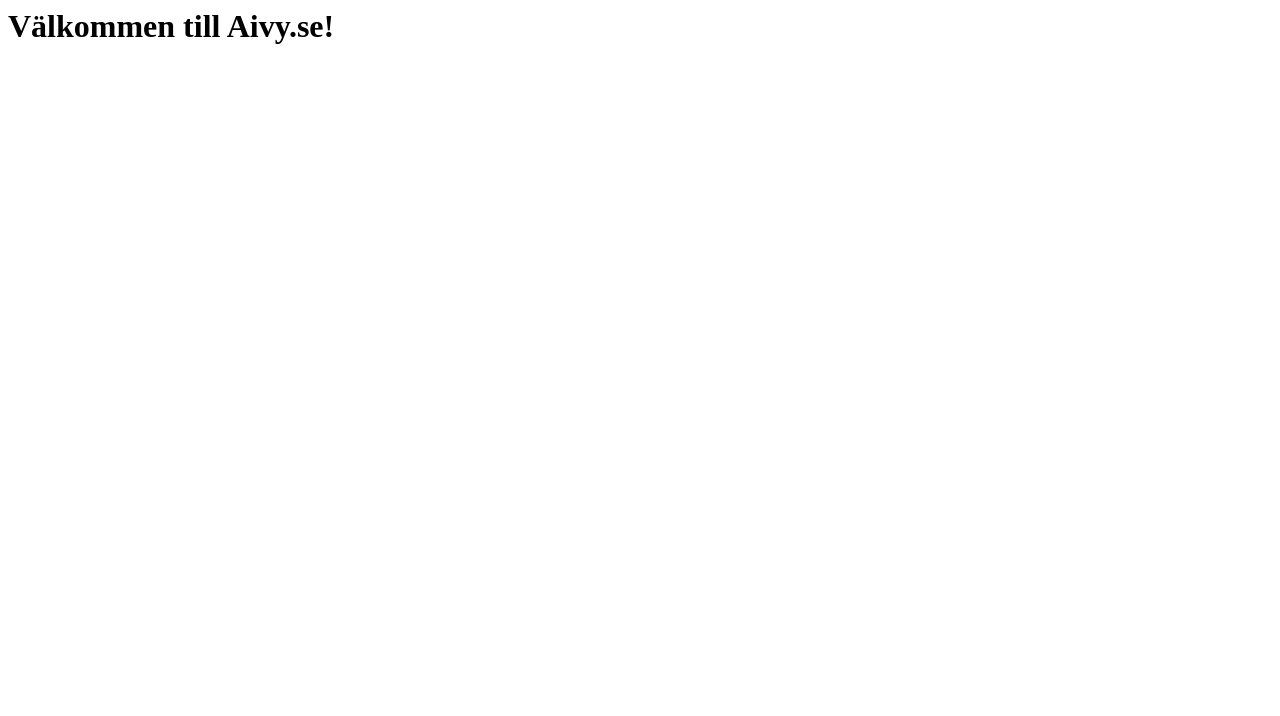
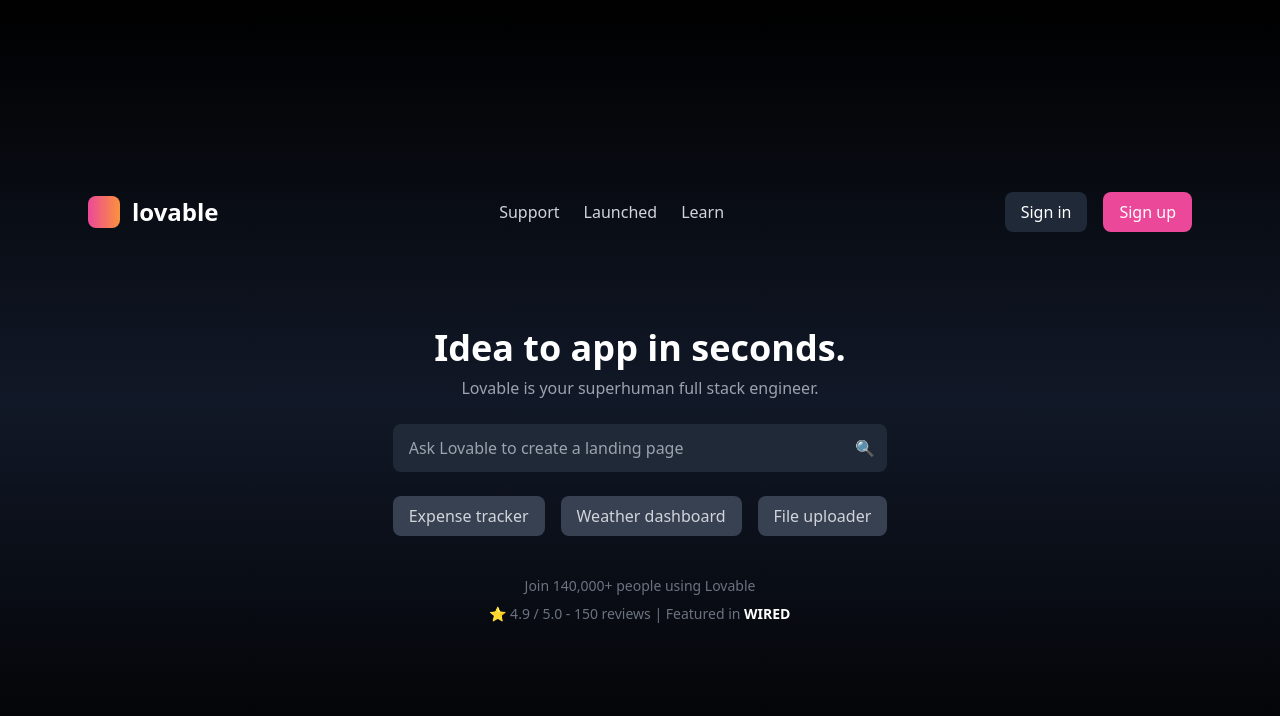
Before and after one commit to Heyhacke/Aivy.se, a plain HTML site: page index.html in a window 1280 px wide. Drawn offline with nearby package versions, Linux system fonts and the light colour scheme.

Commit message:
Update index.html

```diff
--- a/index.html
+++ b/index.html
@@ -1 +1,60 @@
-<h1>Välkommen till Aivy.se!</h1>
+<!DOCTYPE html>
+<html lang="en">
+<head>
+    <meta charset="UTF-8">
+    <meta name="viewport" content="width=device-width, initial-scale=1.0">
+    <title>Lovable Clone</title>
+    <script src="https://cdn.tailwindcss.com"></script>
+</head>
+<body class="bg-gradient-to-b from-black via-gray-900 to-black text-white flex flex-col items-center justify-center min-h-screen">
+
+    <!-- Navbar -->
+    <header class="w-full max-w-6xl flex justify-between items-center py-4 px-6">
+        <div class="flex items-center space-x-3">
+            <span class="h-8 w-8 bg-gradient-to-r from-pink-500 to-orange-400 rounded-lg"></span>
+            <h1 class="text-2xl font-bold">lovable</h1>
+        </div>
+        <nav class="hidden md:flex space-x-6">
+            <a href="#" class="text-gray-300 hover:text-white">Support</a>
+            <a href="#" class="text-gray-300 hover:text-white">Launched</a>
+            <a href="#" class="text-gray-300 hover:text-white">Learn</a>
+        </nav>
+        <div class="flex space-x-4">
+            <button class="hidden md:block bg-gray-800 px-4 py-2 rounded-lg">Sign in</button>
+            <button class="bg-pink-500 px-4 py-2 rounded-lg">Sign up</button>
+        </div>
+    </header>
+
+    <!-- Main Content -->
+    <div class="text-center mt-20">
+        <h2 class="text-4xl font-bold">Idea to app in seconds.</h2>
+        <p class="text-gray-400 mt-2">Lovable is your superhuman full stack engineer.</p>
+
+        <!-- Search Bar -->
+        <div class="relative mt-6 max-w-lg mx-auto">
+            <input
+                type="text"
+                placeholder="Ask Lovable to create a landing page"
+                class="w-full px-4 py-3 text-gray-200 bg-gray-800 rounded-lg focus:outline-none focus:ring-2 focus:ring-pink-500"
+            >
+            <div class="absolute top-1/2 transform -translate-y-1/2 right-3">
+                <button class="text-gray-400">🔍</button>
+            </div>
+        </div>
+
+        <!-- Tags -->
+        <div class="flex justify-center mt-6 space-x-4">
+            <button class="bg-gray-700 px-4 py-2 rounded-lg text-gray-300 hover:bg-gray-600">Expense tracker</button>
+            <button class="bg-gray-700 px-4 py-2 rounded-lg text-gray-300 hover:bg-gray-600">Weather dashboard</button>
+            <button class="bg-gray-700 px-4 py-2 rounded-lg text-gray-300 hover:bg-gray-600">File uploader</button>
+        </div>
+
+        <!-- Footer -->
+        <div class="mt-10 text-gray-500 text-sm">
+            <p>Join 140,000+ people using Lovable</p>
+            <p class="mt-2">⭐ 4.9 / 5.0 - 150 reviews | Featured in <span class="text-white font-bold">WIRED</span></p>
+        </div>
+    </div>
+
+</body>
+</html>
```
